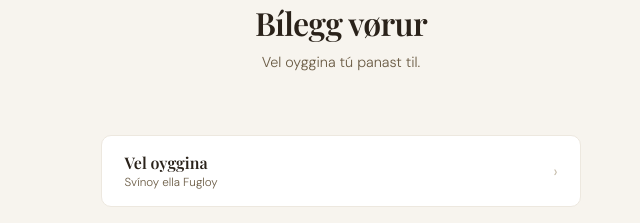
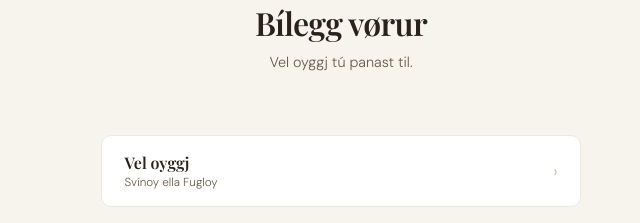
Before and after one commit to eydfinnrf/Fossabudin, a plain HTML site: page index.html in a window 1280 px wide. Both pictures are taken after a click on the button "BÍLEGG VØRUR". Shown: the part 145-368 px from the top of the page, 299-939 px from the left. Drawn offline with nearby package versions, Linux system fonts and the light colour scheme; a web font is replaced by a local one.

Commit message:
Change Oyggina to Oyggj

```diff
--- a/index.html
+++ b/index.html
@@ -1182,13 +1182,13 @@
     <div class="op-step1">
       <p class="section-label">Bílegging</p>
       <h2 class="section-title">Bílegg vørur</h2>
-      <p>Vel oyggina tú panast til.</p>
+      <p>Vel oyggj tú panast til.</p>
     </div>
 
     <!-- Single trigger button -->
     <button class="island-trigger" id="islandTrigger" onclick="toggleIslandChoices()">
       <div>
-        <div class="island-trigger-label" id="triggerLabel">Vel oyggina</div>
+        <div class="island-trigger-label" id="triggerLabel">Vel oyggj</div>
         <div class="island-trigger-sub" id="triggerSub">Svínoy ella Fugloy</div>
       </div>
       <span class="island-trigger-chevron">›</span>
@@ -1359,7 +1359,7 @@
       document.getElementById('islandChoicesWrap').classList.remove('open');
       document.getElementById('islandTrigger').classList.remove('open');
       document.getElementById('orderFormWrap').classList.remove('open');
-      document.getElementById('triggerLabel').textContent = 'Vel oyggina';
+      document.getElementById('triggerLabel').textContent = 'Vel oyggj';
       document.getElementById('triggerSub').textContent = 'Svínoy ella Fugloy';
       ['svinoy','fugloy'].forEach(id => document.getElementById('choice-' + id).classList.remove('selected'));
       selectedIsland = null;
```
